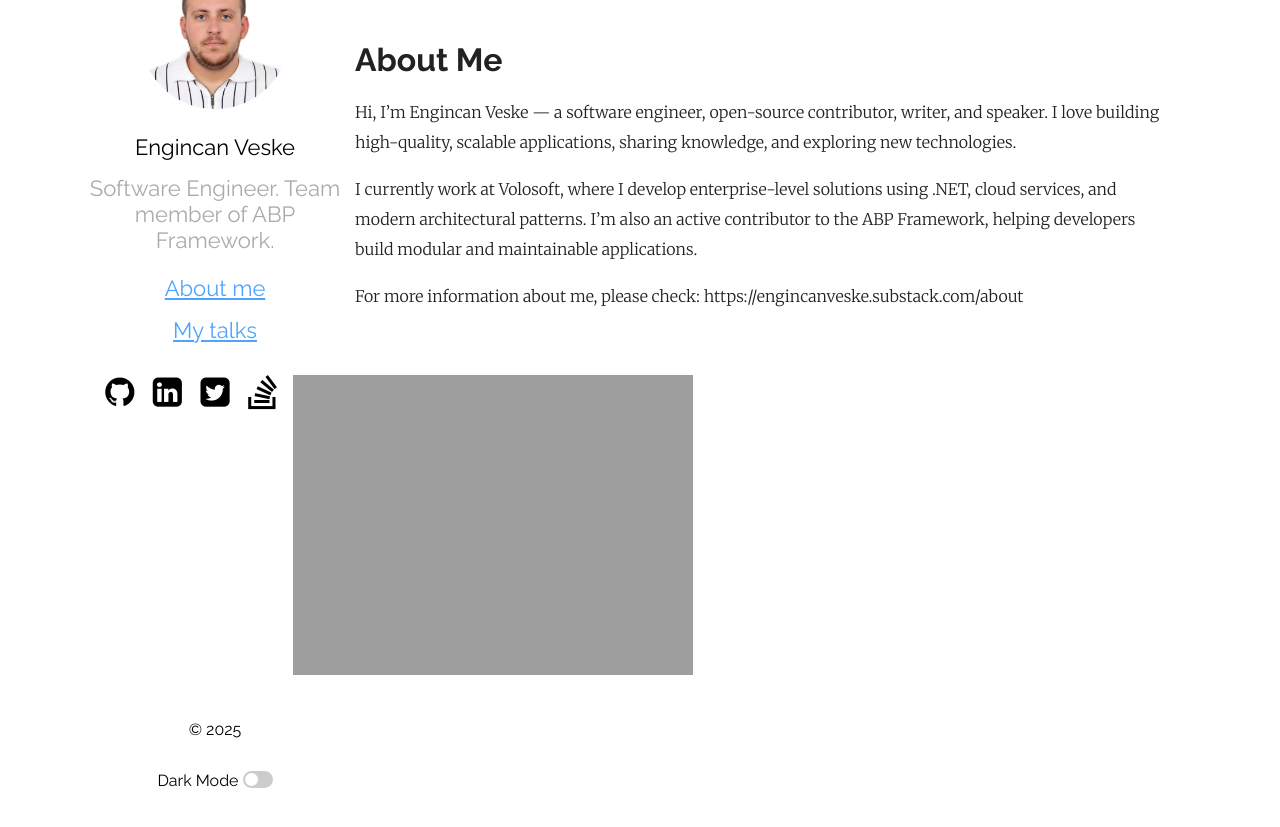
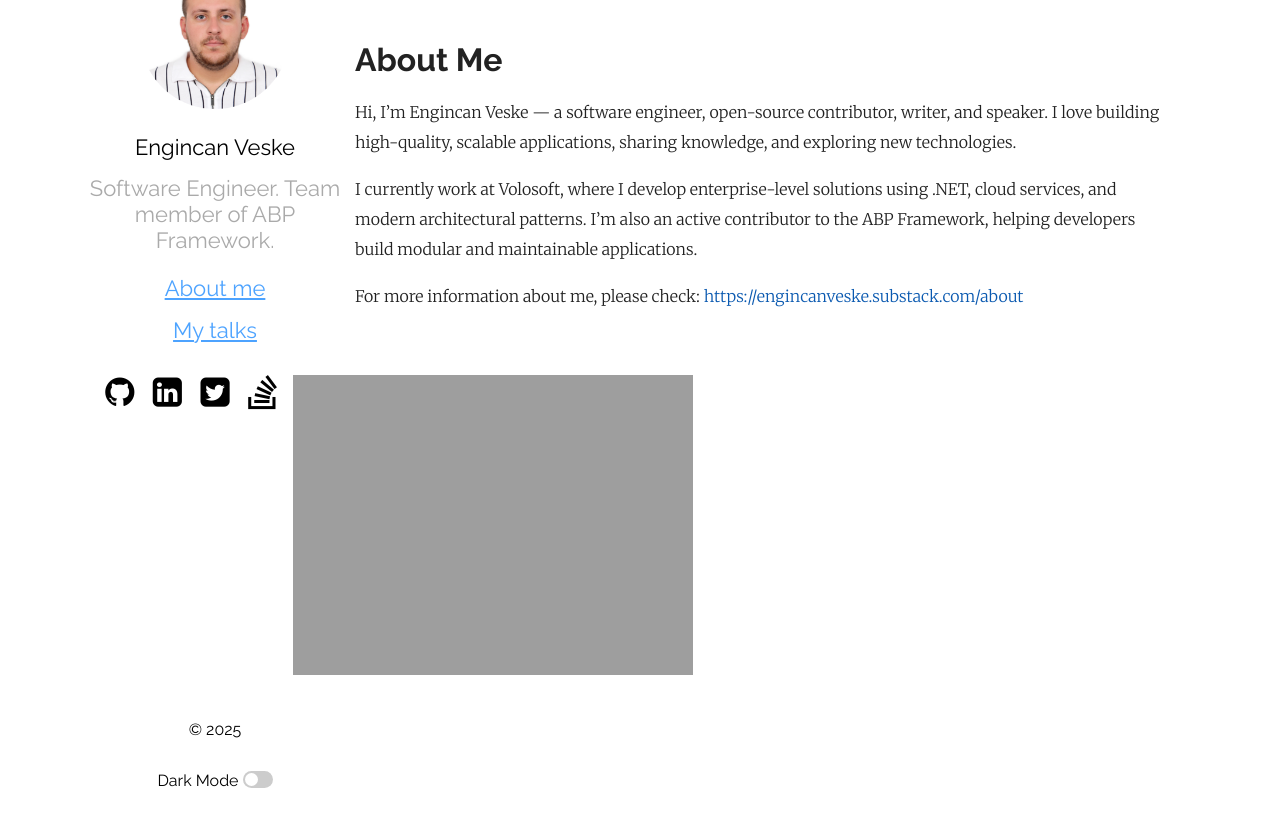
Before and after one commit to EngincanV/EngincanV.github.io, a Jekyll site: the page built from about.md, in a window 1280 px wide. Shown: the top 827 px of the page. Built offline with Jekyll 4.4.1, drawn with Linux system fonts in a browser that asks for light colours; our own code applies the rules of GitHub Pages for plain Markdown files; part of the change alters nothing that is shown; grey boxes are pictures that could not be loaded.

```diff
--- a/about.md
+++ b/about.md
@@ -4,4 +4,4 @@ Hi, I’m Engincan Veske — a software engineer, open-source contributor, write
 
 I currently work at Volosoft, where I develop enterprise-level solutions using .NET, cloud services, and modern architectural patterns. I’m also an active contributor to the ABP Framework, helping developers build modular and maintainable applications.
 
-For more information about me, please check: https://engincanveske.substack.com/about
+For more information about me, please check: [https://engincanveske.substack.com/about](https://engincanveske.substack.com/about)
```
